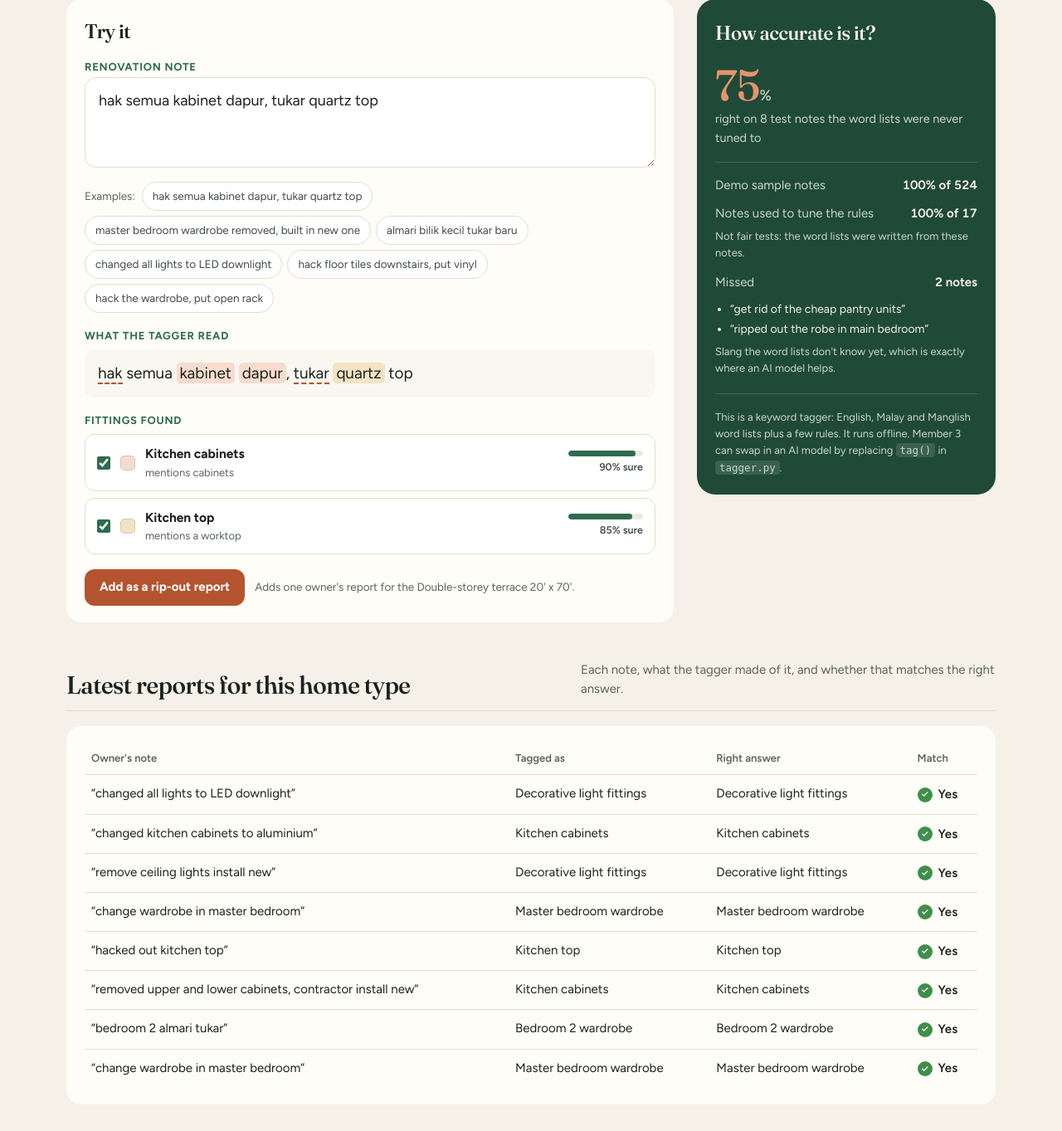
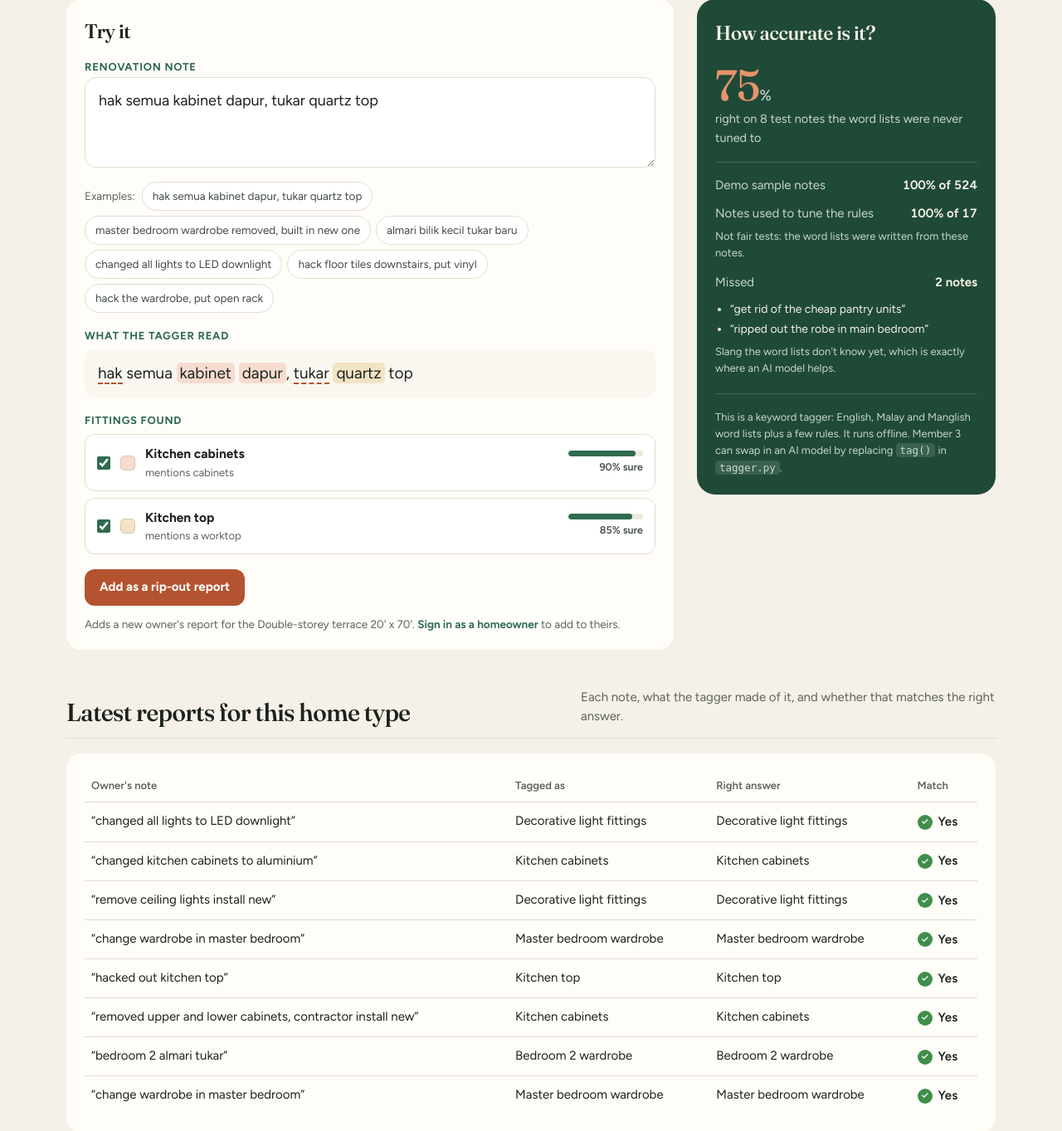
Before and after one commit to Jayden-Jarred/Sime-Darby-Hackathon, a Flask app: page /tagger in a window 1280 px wide. Shown: the part 418-1781 px from the top of the page at 83% size. Before the commit the page ends 1749 px from the top, so only its background shows below. Run offline with Flask 3, Linux system fonts and the light colour scheme.

Commit message:
AI tagging page: sort a note into fittings, save, offer to neighbours
Says whose rip-out report it adds to, and confirms by name.

```diff
--- a/templates/tagger.html
+++ b/templates/tagger.html
@@ -55,7 +55,9 @@
 
       <div class="tag-actions">
         <button type="button" class="btn-primary small" id="add">Add as a rip-out report</button>
-        <span class="hint">Adds one owner's report for the {{ unit_types[unit] }}.</span>
+        <span class="hint">{% if saving_as %}Adds to <b>{{ saving_as.name }}</b>'s rip-out report ({{ saving_as.home }}).
+          {% else %}Adds a new owner's report for the {{ unit_types[unit] }}.
+          <a class="inline-link" href="{{ url_for('dashboard.signin', unit=unit) }}">Sign in as a homeowner</a> to add to theirs.{% endif %}</span>
       </div>
       <div id="added" aria-live="polite"></div>
     </section>
@@ -204,7 +206,7 @@
       const lines = fittings.map(f => `${name(f)}: now <b>${body.rates[f]}%</b> of owners`).join('<br>');
       const offers = fittings.filter(f => REUSABLE.includes(f)).map(f =>
         `<button type="button" class="ex offer" data-fitting="${f}">Offer the ${name(f).toLowerCase()} to neighbours</button>`).join('');
-      added.innerHTML = `<div class="saved light">Saved as report <b>${body.owner_id}</b>.<br>${lines}<br>`
+      added.innerHTML = `<div class="saved light">${body.name ? `Saved to <b>${esc(body.name)}</b>'s rip-out report` : `Saved as report <b>${body.owner_id}</b>`}.<br>${lines}<br>`
         + `<a href="/dashboard?unit=${encodeURIComponent(UNIT)}">See the rip-out index →</a>`
         + (offers ? `<div class="offer-row">${offers}</div>` : '') + '</div>';
       added.dataset.owner = body.owner_id;
```
